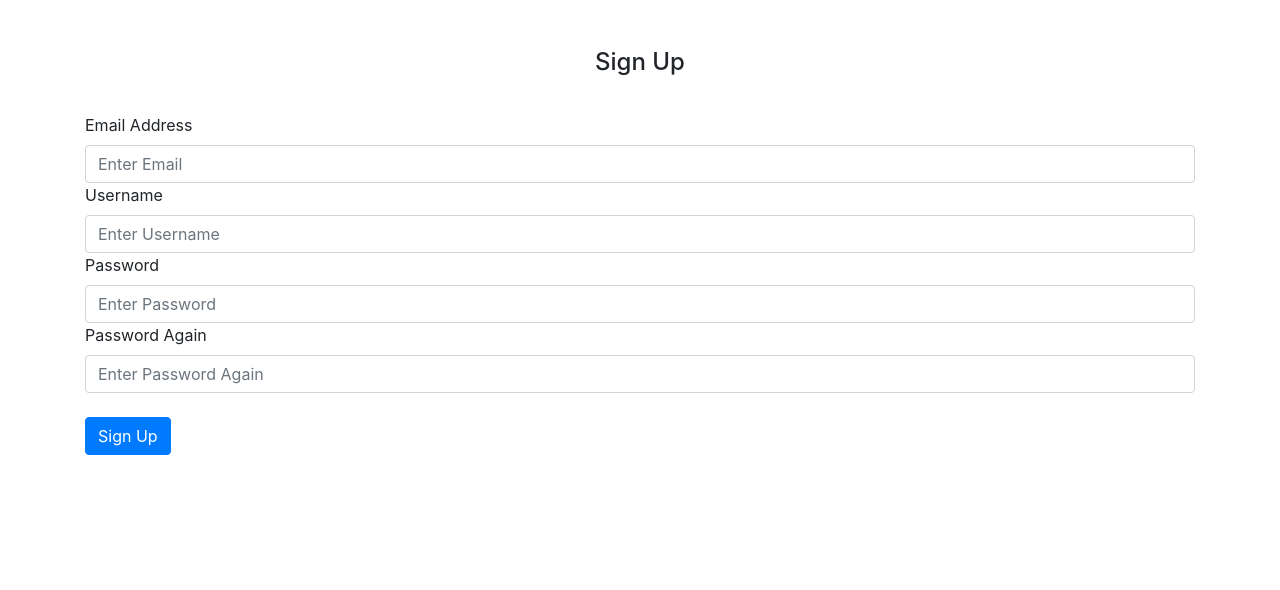
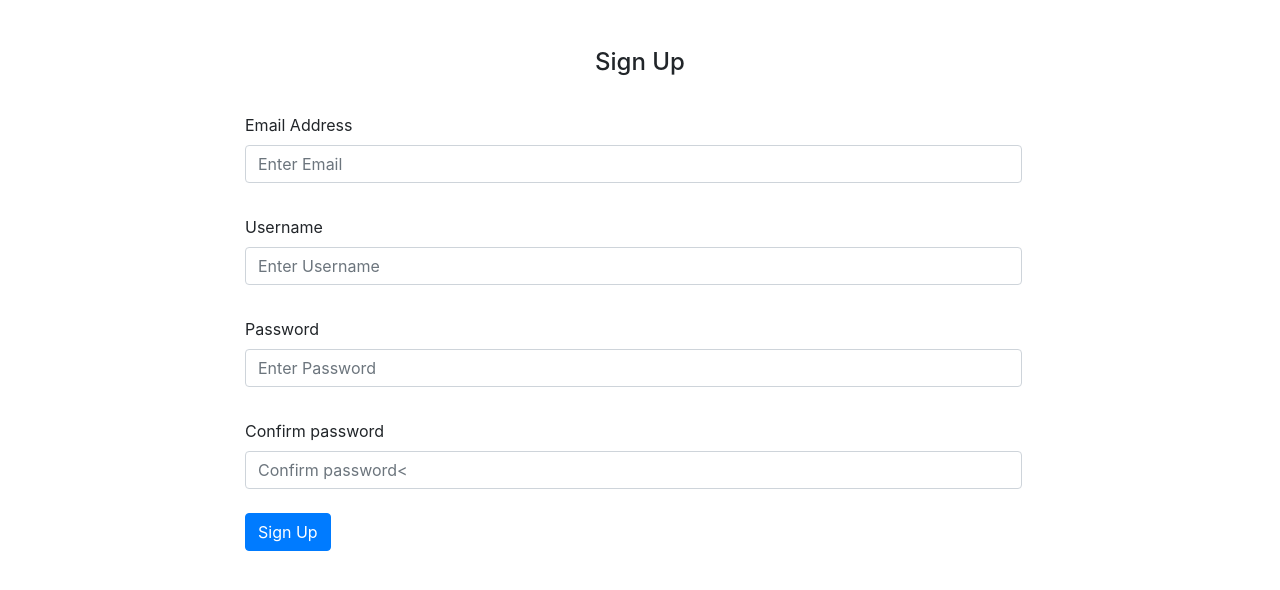
Before and after one commit to BrianJomo/Motiversity, a Flask app: page /sign-up in a window 1280 px wide. Shown: the part 70-660 px from the top of the page. Run offline with Flask 2, Linux system fonts and the light colour scheme; some libraries are stand-ins or nearby versions.

Commit message:
added margin to the inputs in sign up page

```diff
--- a/motive/templates/signup.html
+++ b/motive/templates/signup.html
@@ -2,15 +2,15 @@
 content %}
 <form method="POST">
   <h3 style="text-align: center; margin-top: 2em; font-size: 1.5em; margin-bottom: 1.5em;">Sign Up</h3>
-  <div class="form-group">
-    <label for="email">Email Address</label>
-    <input type="text" id="email" name="email" class="form-control" placeholder="Enter Email" />
+  <div class="form-group" style="width: 70%; height: 8em; margin-left: 10em;">
+    <label for="email" style="font-size: 1.5;">Email Address</label>
+    <input type="text" style="margin-bottom: 2em;" id="email" name="email" class="form-control" placeholder="Enter Email" />
     <label for="username">Username</label>
-    <input type="text" id="username" name="username" class="form-control" placeholder="Enter Username" />
+    <input type="text" style="margin-bottom: 2em;" id="username" name="username" class="form-control" placeholder="Enter Username" />
     <label for="password1">Password</label>
-    <input type="password" id="password1" name="password1" class="form-control" placeholder="Enter Password" />
-    <label for="password2">Password Again</label>
-    <input type="password" id="password2" name="password2" class="form-control" placeholder="Enter Password Again" />
+    <input type="password" style="margin-bottom: 2em;" id="password1" name="password1" class="form-control" placeholder="Enter Password" />
+    <label for="password2">Confirm password</label>
+    <input type="password" id="password2" name="password2" class="form-control" placeholder="Confirm password<" />
     <br />
     <div class="center">
       <button class="btn btn-primary" type="submit">Sign Up</button>
```
